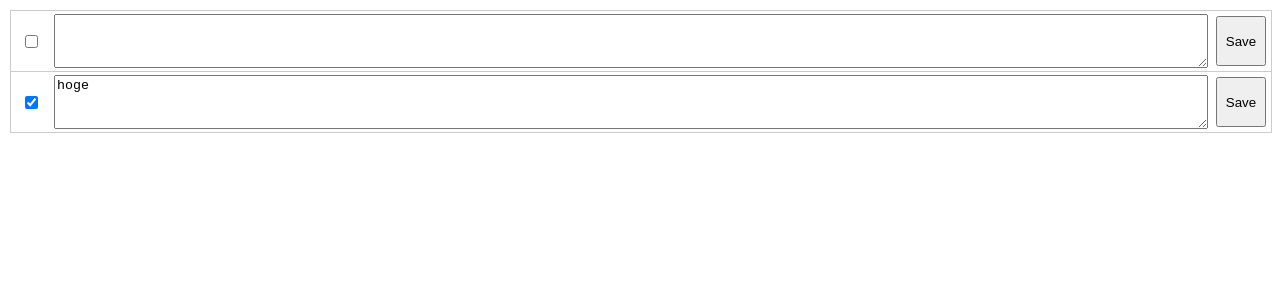
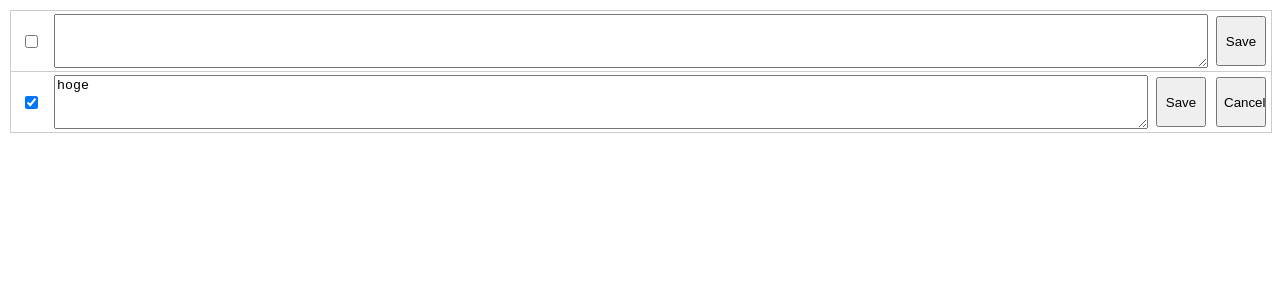
Before and after one commit to Rebi9/react-todo-app, a React (Create React App) app: page / in a window 1280 px wide. Both pictures are taken after a click on the button "Edit". Shown: the top 300 px of the page. Built offline with nearby package versions, Linux system fonts and the light colour scheme.

Commit message:
feat:編集/通常モードへの切り替えを実装

```diff
--- a/src/components/Todo.js
+++ b/src/components/Todo.js
@@ -6,7 +6,9 @@ function Todo(props) {
   const [edit, setEdit] = useState(false);
 
   if (edit) {
-    return <TodoForm {...props} onSave={() => {}} />;
+    return (
+      <TodoForm {...props} onSave={() => {}} onCancel={() => setEdit(false)} />
+    );
   }
 
   return (
--- a/src/components/TodoForm.js
+++ b/src/components/TodoForm.js
@@ -1,9 +1,9 @@
 import React, { useState } from "react";
 import "./Todo.css";
 
-function ToDoForm(props = { Done: false, Content: "", onSave: () => {} }) {
+function ToDoForm(props = { Done: false, Content: "" }) {
   const [done, setDone] = useState(!!props.Done);
-  const [content, setContent] = useState(props.Content);
+  const [content, setContent] = useState(props.Content || "");
 
   const handleSave = () => {
     const data = {
@@ -32,6 +32,11 @@ function ToDoForm(props = { Done: false, Content: "", onSave: () => {} }) {
       <button className="btn" onClick={handleSave}>
         Save
       </button>
+      {props.ID && (
+        <button className="btn" onClick={props.onCancel}>
+          Cancel
+        </button>
+      )}
     </div>
   );
 }
```
